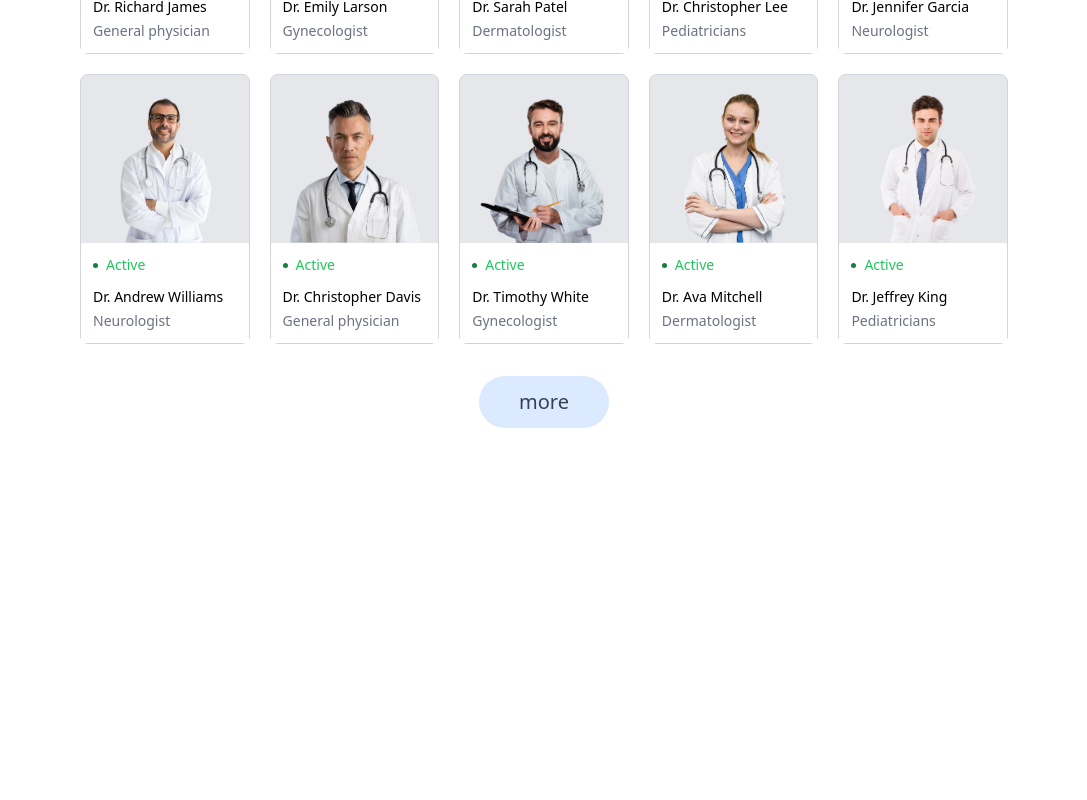
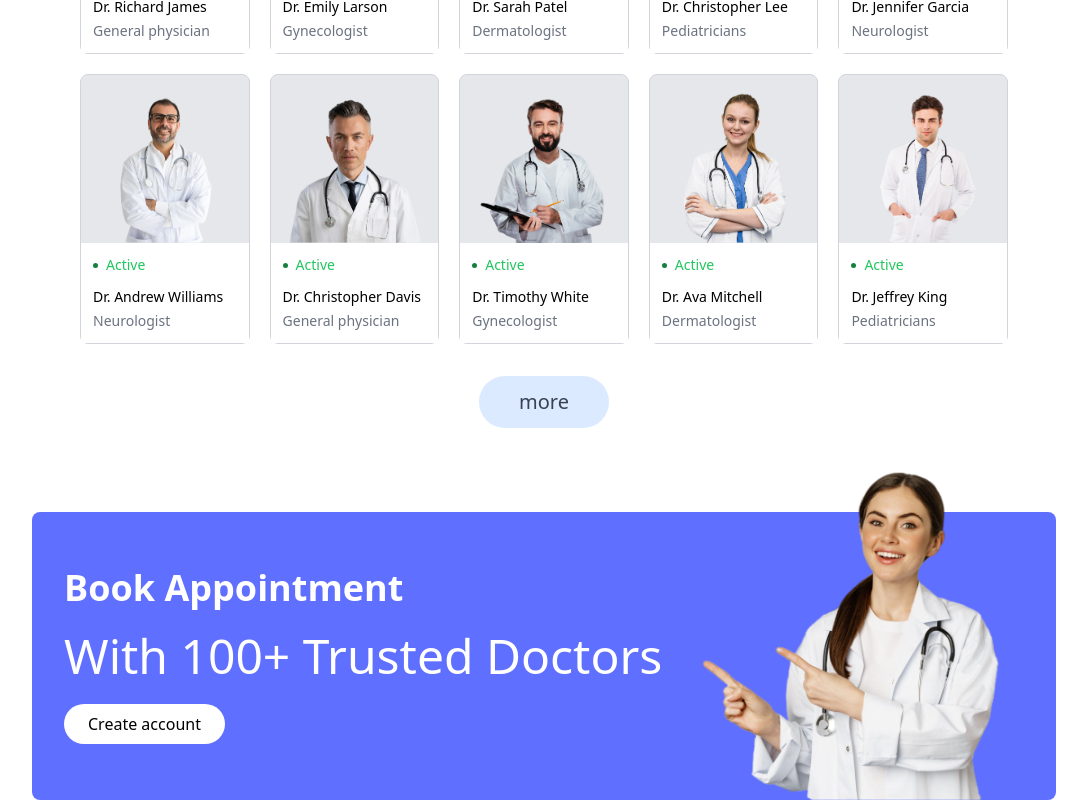
Before and after one commit to adityagundigara/HealthHub, a React (Vite) app: page / in a window 1280 px wide. Shown: the part 1508-2308 px from the top of the page, without its empty margins (96-1183 px from the left). Before the commit the page ends 2020 px from the top, so only its background shows below. Built offline with nearby package versions, Linux system fonts and the light colour scheme.

Commit message:
Banner Section Completed

```diff
--- /dev/null
+++ b/src/components/Banner.jsx
@@ -0,0 +1,28 @@
+import React from 'react'
+import { assets } from '../assets/assets_frontend/assets'
+import { useNavigate } from 'react-router-dom'
+const Banner = () => {
+    const navigate = useNavigate()
+    return (
+
+        <div className='relative py-5 px-4 md:py-8 md:px-4 rounded-lg bg-primary'>
+            {/* Text Section */}
+            <div className='flex flex-col items-start md:w-[65%] lg:w-[60%] lg:py-6 lg:px-4 xl:w-[70%]'>
+                <h2 className='text-white text-xl font-bold mb-6 md:text-2xl lg:text-3xl xl:text-4xl'>Book Appointment</h2>
+                <p className='text-white text-2xl font-medium mb-6 md:text-3xl lg:text-4xl xl:text-5xl'>With 100+ Trusted Doctors</p>
+                <button onClick={()=>{navigate('/login');}} className='bg-white px-6 py-2 rounded-full hover:scale-105 transition-all duration-300'>
+                    Create account
+                </button>
+            </div>
+
+            {/* Image Section */}
+            <div className='absolute bottom-0 right-0 md:w-[35%] lg:w-[40%] md:mr-2 lg:mr-0 xl:w-[30%] xl:mr-12'>
+                <img src={assets.appointment_img} alt="Doctor pointing" className={'hidden md:block md:w-[220px] lg:w-[300px]'} />
+            </div>
+        </div>
+
+
+    )
+}
+
+export default Banner
--- a/src/pages/Home.jsx
+++ b/src/pages/Home.jsx
@@ -2,6 +2,7 @@ import React from 'react'
 import Header from '../components/Header'
 import Speciality from '../components/Speciality'
 import TopDoctors from '../components/TopDoctors'
+import Banner from '../components/Banner'
 
 const Home = () => {
   return (
@@ -9,6 +10,7 @@ const Home = () => {
       <Header/>
       <Speciality/>
       <TopDoctors/>
+      <Banner/>
     </div>
   )
 }
```
